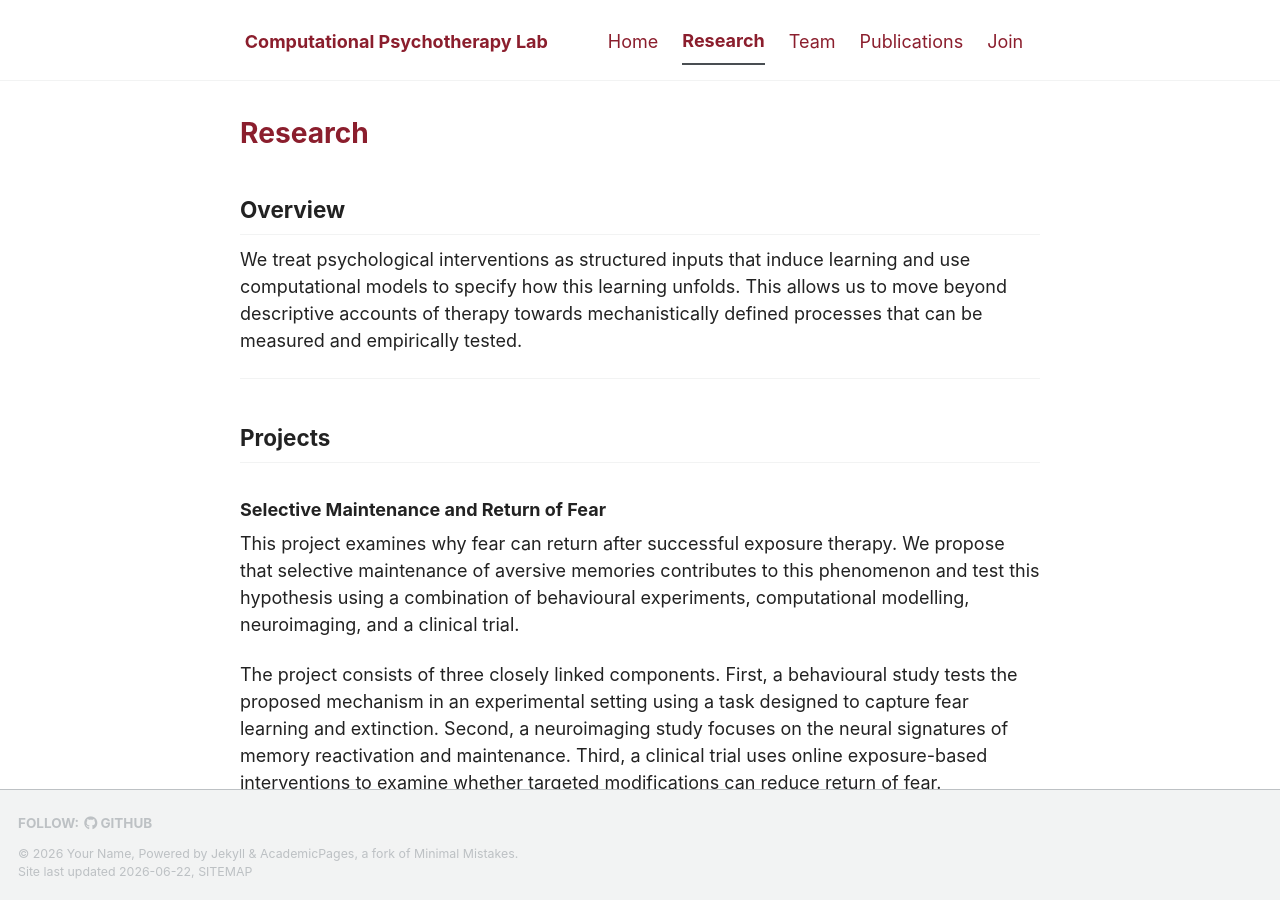
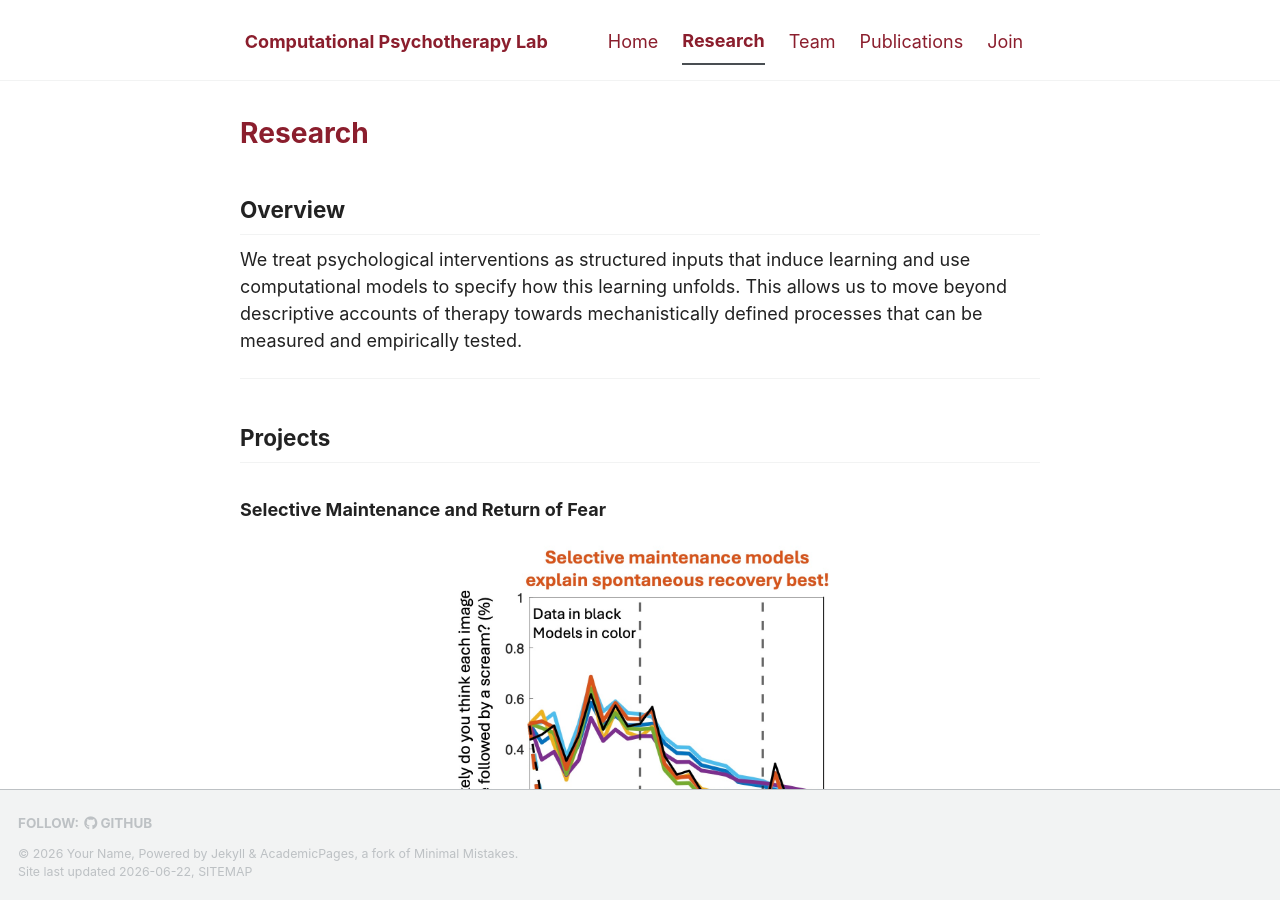
Before and after one commit to IsabelBerwian/CPT-lab, a Jekyll site: the page built from _pages/research.md, in a window 1280 px wide and 900 px high. Built offline with Jekyll 4.4.1, drawn with Linux system fonts in a browser that asks for light colours; a script bundle is joined from its source files by our own code; library files that are not in the unit come from our copies.

Commit message:
Update research projects and relevant publications

```diff
--- a/_pages/research.md
+++ b/_pages/research.md
@@ -14,6 +14,10 @@ We treat psychological interventions as structured inputs that induce learning a
 ## Projects
 
 ### Selective Maintenance and Return of Fear
+
+<p style="text-align:center;">
+  <img src="{{ '/images/SM.jpg' | relative_url }}" style="max-width: 400px; height: auto;">
+</p>
 
 This project examines why fear can return after successful exposure therapy. We propose that selective maintenance of aversive memories contributes to this phenomenon and test this hypothesis using a combination of behavioural experiments, computational modelling, neuroimaging, and a clinical trial.
 
@@ -37,6 +41,10 @@ This work is funded through a [Wellcome Trust Mental Health Award](https://wellc
 
 ### Predicting Response to Behavioural Activation vs Cognitive Restructuring
 
+<p style="text-align:center;">
+  <img src="{{ '/images/BACR.jpg' | relative_url }}" style="max-width: 700px; height: auto;">
+</p>
+
 This project focuses on identifying which individuals benefit from different components of cognitive behavioural therapy. Although cognitive restructuring (CR) and behavioural activation (BA) are widely used interventions, there are currently no evidence-based methods to determine which individuals should receive which component.
 
 We test the hypothesis that different learning capacities are required for CR and BA and that these capacities can be quantified using computational variables derived from behavioural tasks.
@@ -46,7 +54,11 @@ In a clinical trial that we recently completed, participants undertook questionn
 Combining theory-driven models of learning with cross-validated predictive modelling with separate training and test datasets, we aim to develop models that predict symptom change and differential response to CR versus BA. The goal is to identify task-derived variables that can guide intervention selection at the individual level.
 
 **Relevant publications:**
-- Ding, J., Chiu, J.C., Moon, S., Ren, Y., Turner, D.M., Shoval, G., Niv, Y., & Berwian, IM. (2026).    *Protocol for a randomized trial to predict the efficacy of cognitive and behavioral interventions for symptoms of depression.*    Frontiers in Psychiatry.    [[Paper]](https://www.frontiersin.org/journals/psychiatry/articles/10.3389/fpsyt.2026.1774560/full)
+
+- Ding, J., Chiu, J.C., Moon, S., Ren, Y., Turner, D.M., Shoval, G., Niv, Y., & Berwian, IM. (2026).
+  *Protocol for a randomized trial to predict the efficacy of cognitive and behavioral interventions for symptoms of depression.*
+  Frontiers in Psychiatry.
+  [[Paper]](https://www.frontiersin.org/journals/psychiatry/articles/10.3389/fpsyt.2026.1774560/full)
 
 - Berwian, IM., Hitchcock, P., Pisupati, S., Schoen, G., & Niv, Y. (2025).
   *Using computational models of learning to advance cognitive behavioral therapy.*
@@ -61,6 +73,10 @@ Combining theory-driven models of learning with cross-validated predictive model
 ---
 
 ### Predicting Response Across Interventions for Depression
+
+<p style="text-align:center;">
+  <img src="{{ '/images/prediction.jpg' | relative_url }}" style="max-width: 600px; height: auto;">
+</p>
 
 This project extends the prediction of treatment response across a broader range of interventions for depression, including psychological, pharmacological, and neuromodulatory approaches.
 
@@ -84,6 +100,10 @@ We examine whether task-derived parameters predict treatment outcomes, how these
 
 ### Psychodynamic Psychotherapy Project
 
+<p style="text-align:center;">
+  <img src="{{ '/images/psychodynamic.jpg' | relative_url }}" style="max-width: 500px; height: auto;">
+</p>
+
 This project develops a computational framework to examine mechanisms of psychodynamic change. It focuses on how maladaptive interpersonal expectations, such as anticipating rejection or hostility, arise and how they are modified in therapy.
 
 The current project focuses on distinguishing between experiential change (driven by new interpersonal experiences) and reflective change (driven by higher-level belief updating). A computational model formalises these processes and generates predictions that are tested in behavioural experiments.
```
